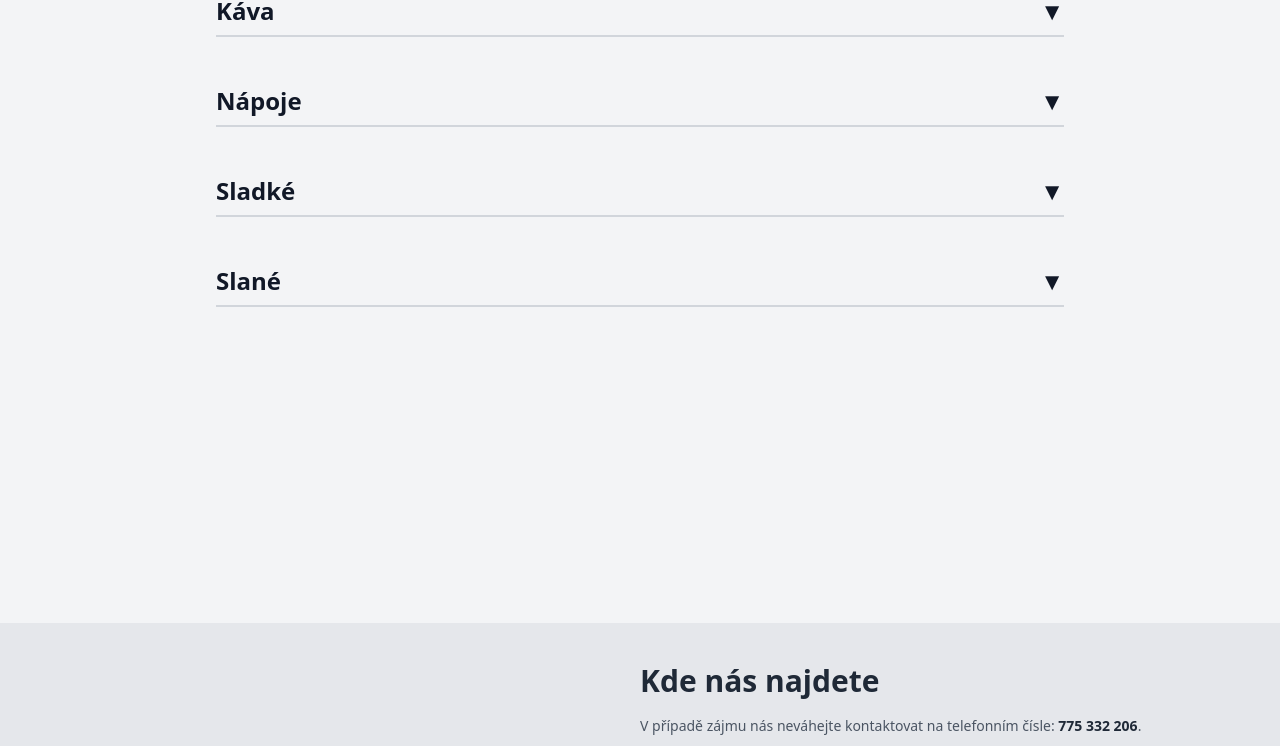
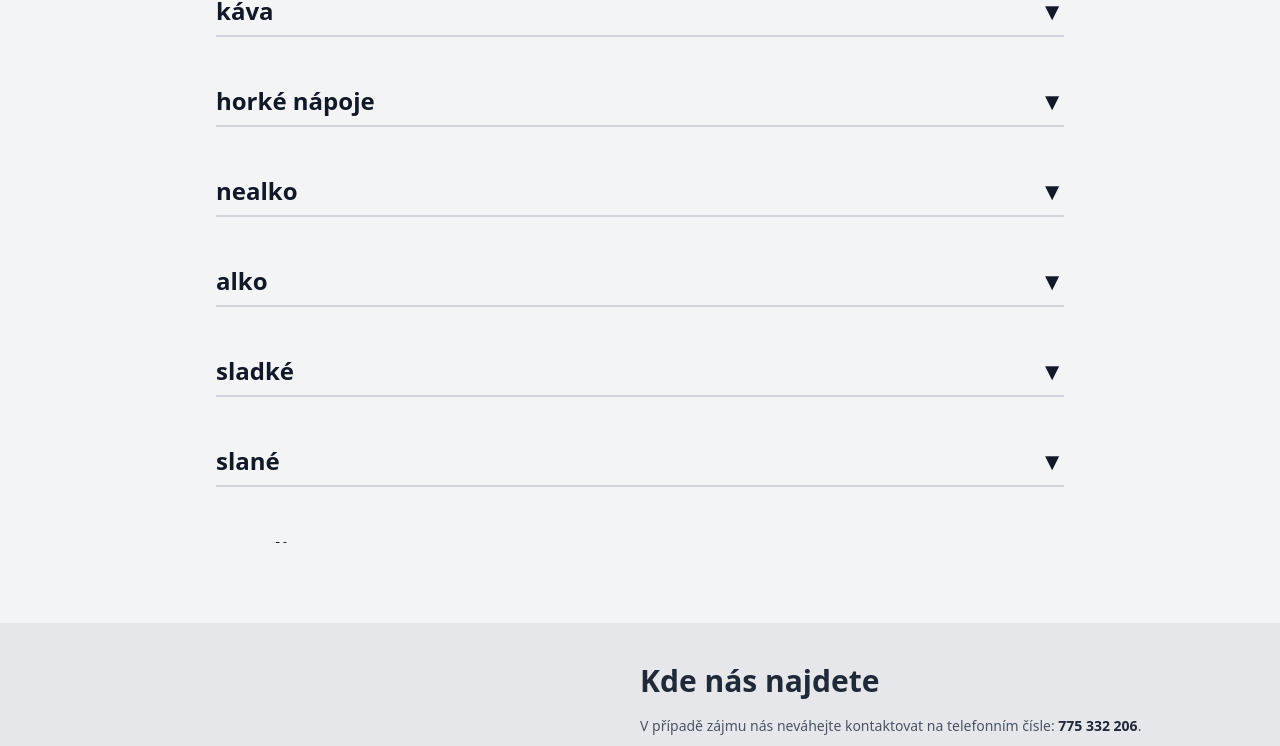
Before and after one commit to DanVlf/Cafeotocka, a React (Create React App) app: page / in a window 1280 px wide. Shown: the part 1617-2363 px from the top of the page. Built offline with nearby package versions, Linux system fonts and the light colour scheme.

Commit message:
Update Menu.js

```diff
--- a/src/components/Menu.js
+++ b/src/components/Menu.js
@@ -7,7 +7,7 @@ export default function Menu() {
 
   useEffect(() => {
     // Parse the CSV file
-    Papa.parse('/menu.csv', {
+    Papa.parse('/menu2.csv', {
       download: true,
       header: true,
       skipEmptyLines: true,
```
